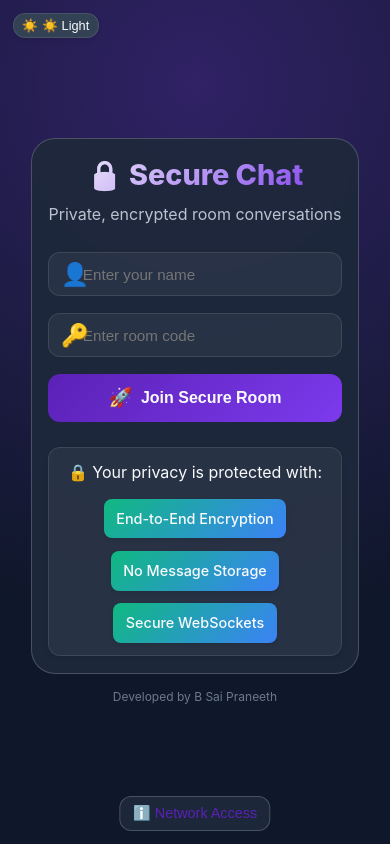
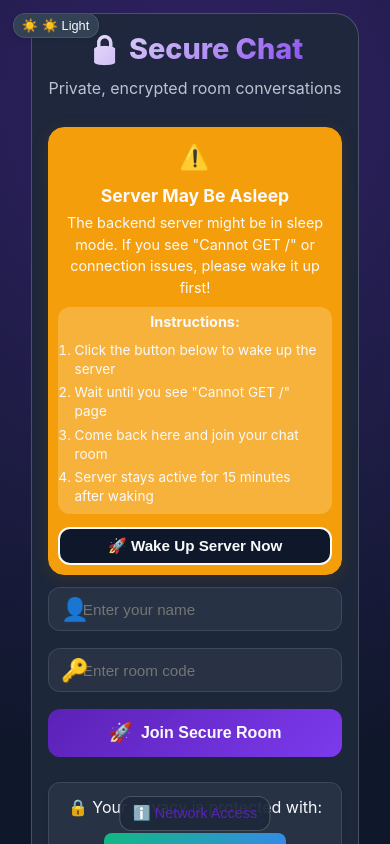
Before and after one commit to praneeth1335/private-frontend, a React (Vite) app: page / in a window 390 px wide. Shown: the top 844 px of the page. Built offline with nearby package versions, Linux system fonts and the light colour scheme; no server answers.

Commit message:
wake-up-server

```diff
--- a/src/pages/Home.jsx
+++ b/src/pages/Home.jsx
@@ -48,6 +48,10 @@ export default function Home() {
     }
   };
 
+  const wakeUpServer = () => {
+    window.open("https://private-backend-k0py.onrender.com/", "_blank");
+  };
+
   return (
     <div className="home-container">
       <button onClick={toggleTheme} className="theme-toggle-btn">
@@ -56,6 +60,32 @@ export default function Home() {
       <div className="join-card">
         <h1>🔒 Secure Chat</h1>
         <p className="subtitle">Private, encrypted room conversations</p>
+
+        {/* Server Wake-up Notice */}
+        <div className="server-wakeup-notice">
+          <div className="server-wakeup-icon">⚠️</div>
+          <div className="server-wakeup-content">
+            <h3>Server May Be Asleep</h3>
+            <p>
+              The backend server might be in sleep mode. If you see "Cannot GET
+              /" or connection issues, please wake it up first!
+            </p>
+            <div className="server-wakeup-instructions">
+              <p>
+                <strong>Instructions:</strong>
+              </p>
+              <ol>
+                <li>Click the button below to wake up the server</li>
+                <li>Wait until you see "Cannot GET /" page</li>
+                <li>Come back here and join your chat room</li>
+                <li>Server stays active for 15 minutes after waking</li>
+              </ol>
+            </div>
+            <button onClick={wakeUpServer} className="wake-up-server-btn">
+              🚀 Wake Up Server Now
+            </button>
+          </div>
+        </div>
 
         <form onSubmit={handleJoin} className="input-group">
           <div className="input-field">
--- a/src/styles.css
+++ b/src/styles.css
@@ -1780,3 +1780,184 @@ a:hover {
     padding: var(--space-xs) var(--space-sm);
   }
 }
+/* Server Wake-up Notice */
+.server-wakeup-notice {
+  background: linear-gradient(135deg, var(--accent-orange) 0%, #f59e0b 100%);
+  border: 1px solid var(--accent-orange);
+  border-radius: var(--radius-lg);
+  padding: var(--space-lg);
+  margin-bottom: var(--space-xl);
+  box-shadow: var(--shadow-md);
+  animation: pulseWarning 2s ease-in-out infinite;
+}
+
+.server-wakeup-icon {
+  font-size: 2rem;
+  text-align: center;
+  margin-bottom: var(--space-md);
+}
+
+.server-wakeup-content h3 {
+  color: var(--text-primary);
+  font-size: 1.3rem;
+  margin-bottom: var(--space-sm);
+  text-align: center;
+}
+
+.server-wakeup-content p {
+  color: var(--text-primary);
+  text-align: center;
+  margin-bottom: var(--space-md);
+  line-height: 1.5;
+}
+
+.server-wakeup-instructions {
+  background: rgba(255, 255, 255, 0.2);
+  border-radius: var(--radius-md);
+  padding: var(--space-md);
+  margin-bottom: var(--space-lg);
+}
+
+.server-wakeup-instructions p {
+  margin-bottom: var(--space-sm);
+  font-weight: 600;
+}
+
+.server-wakeup-instructions ol {
+  margin-left: var(--space-md);
+  text-align: left;
+}
+
+.server-wakeup-instructions li {
+  color: var(--text-primary);
+  margin-bottom: var(--space-xs);
+  line-height: 1.4;
+}
+
+.wake-up-server-btn {
+  width: 100%;
+  background: var(--bg-primary);
+  color: var(--text-primary);
+  border: 2px solid var(--text-primary);
+  padding: var(--space-md) var(--space-lg);
+  border-radius: var(--radius-md);
+  font-size: 1.1rem;
+  font-weight: 600;
+  cursor: pointer;
+  transition: all var(--transition-fast);
+  display: flex;
+  align-items: center;
+  justify-content: center;
+  gap: var(--space-sm);
+}
+
+.wake-up-server-btn:hover {
+  background: var(--text-primary);
+  color: var(--bg-primary);
+  transform: translateY(-2px);
+  box-shadow: var(--shadow-md);
+}
+
+@keyframes pulseWarning {
+  0%,
+  100% {
+    box-shadow: var(--shadow-md);
+  }
+  50% {
+    box-shadow: 0 0 20px rgba(245, 158, 11, 0.4);
+  }
+}
+
+/* Responsive adjustments for server notice */
+@media (max-width: 768px) {
+  .server-wakeup-notice {
+    padding: var(--space-md);
+    margin-bottom: var(--space-lg);
+  }
+
+  .server-wakeup-icon {
+    font-size: 1.8rem;
+  }
+
+  .server-wakeup-content h3 {
+    font-size: 1.2rem;
+  }
+
+  .server-wakeup-content p {
+    font-size: 0.95rem;
+  }
+
+  .server-wakeup-instructions {
+    padding: var(--space-sm);
+  }
+
+  .server-wakeup-instructions ol {
+    margin-left: var(--space-sm);
+    font-size: 0.9rem;
+  }
+
+  .wake-up-server-btn {
+    padding: var(--space-sm) var(--space-md);
+    font-size: 1rem;
+  }
+}
+
+@media (max-width: 480px) {
+  .server-wakeup-notice {
+    padding: var(--space-sm);
+    margin-bottom: var(--space-md);
+  }
+
+  .server-wakeup-icon {
+    font-size: 1.6rem;
+    margin-bottom: var(--space-sm);
+  }
+
+  .server-wakeup-content h3 {
+    font-size: 1.1rem;
+    margin-bottom: var(--space-xs);
+  }
+
+  .server-wakeup-content p {
+    font-size: 0.9rem;
+    margin-bottom: var(--space-sm);
+  }
+
+  .server-wakeup-instructions {
+    padding: var(--space-xs) var(--space-sm);
+    margin-bottom: var(--space-md);
+  }
+
+  .server-wakeup-instructions ol {
+    margin-left: var(--space-sm);
+    font-size: 0.85rem;
+  }
+
+  .server-wakeup-instructions li {
+    margin-bottom: var(--space-xs);
+  }
+
+  .wake-up-server-btn {
+    padding: var(--space-sm);
+    font-size: 0.95rem;
+  }
+}
+
+/* Loading spinner for join button */
+.loading-spinner {
+  width: 20px;
+  height: 20px;
+  border: 2px solid transparent;
+  border-top: 2px solid currentColor;
+  border-radius: 50%;
+  animation: spin 1s linear infinite;
+}
+
+@keyframes spin {
+  0% {
+    transform: rotate(0deg);
+  }
+  100% {
+    transform: rotate(360deg);
+  }
+}
```
